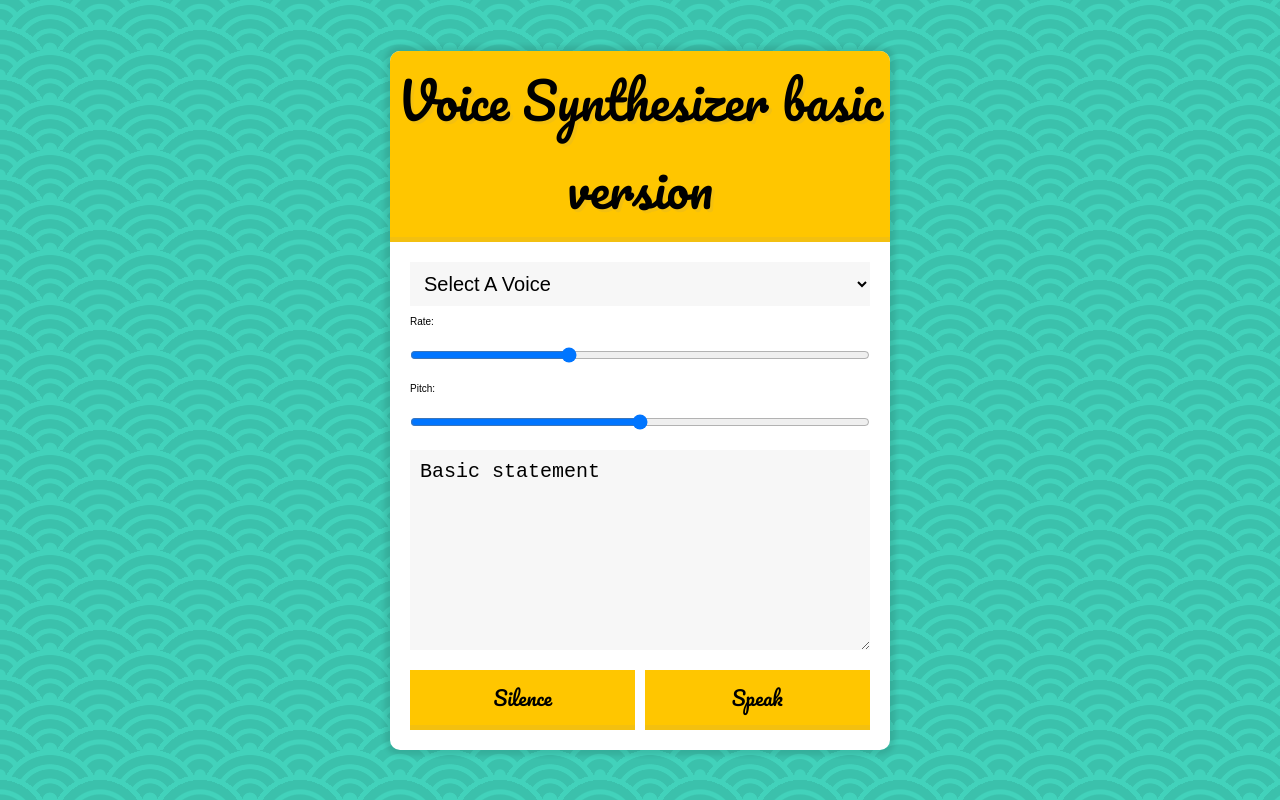
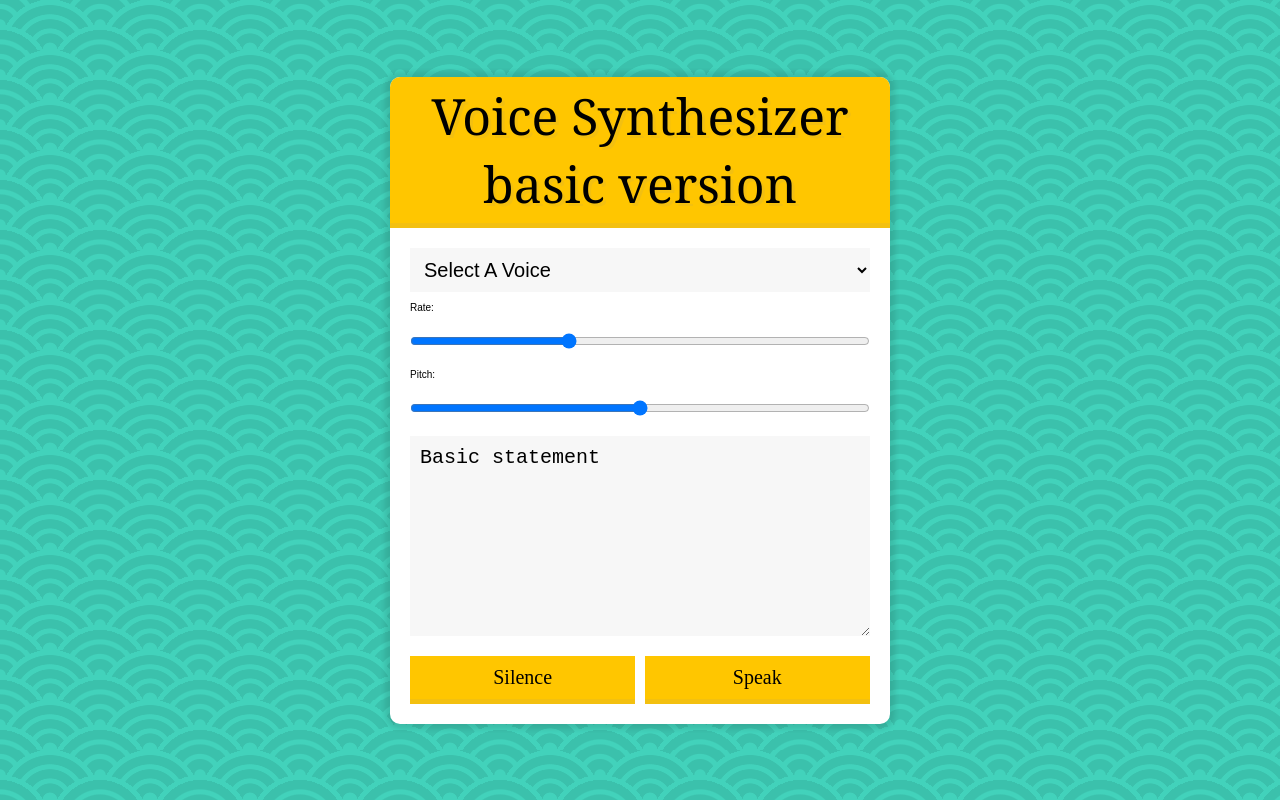
Before and after one commit to lappelduvidee/basic-html-voice-synthesizer, a plain HTML site: page index.html in a window 1280 px wide. Drawn offline with Linux system fonts and the light colour scheme.

Commit message:
Update style.css

```diff
--- a/style.css
+++ b/style.css
@@ -46,7 +46,7 @@ html {
     text-align: center;
     font-size: 5rem;
     font-weight: 100;
-    font-family: 'Pacifico', cursive;
+    font-family: 'Georgia', sarif;
     text-shadow: 3px 3px 0 #F3C010;
   }
 
@@ -73,7 +73,7 @@ html {
     border: 0;
     width: 49%;
     float: left;
-    font-family: 'Pacifico', cursive;
+    font-family: 'sanis-sarif', sans-sarif;
     margin-bottom: 0;
     font-size: 2rem;
     border-bottom: 5px solid #F3C010;
```
